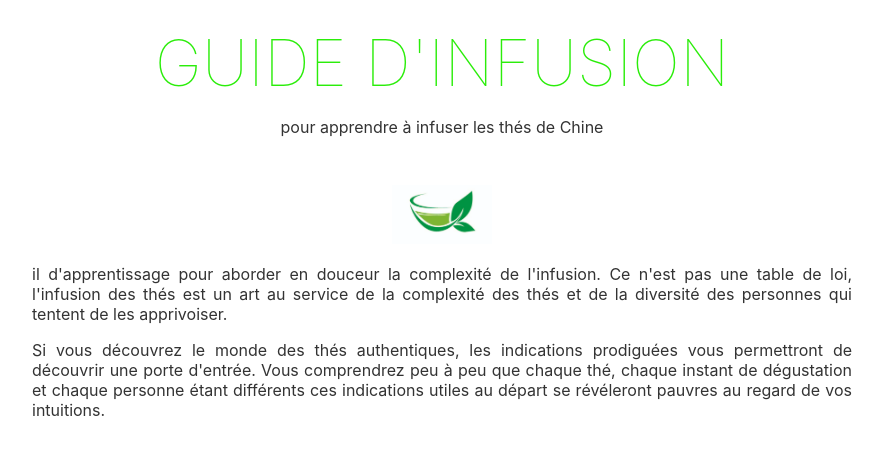
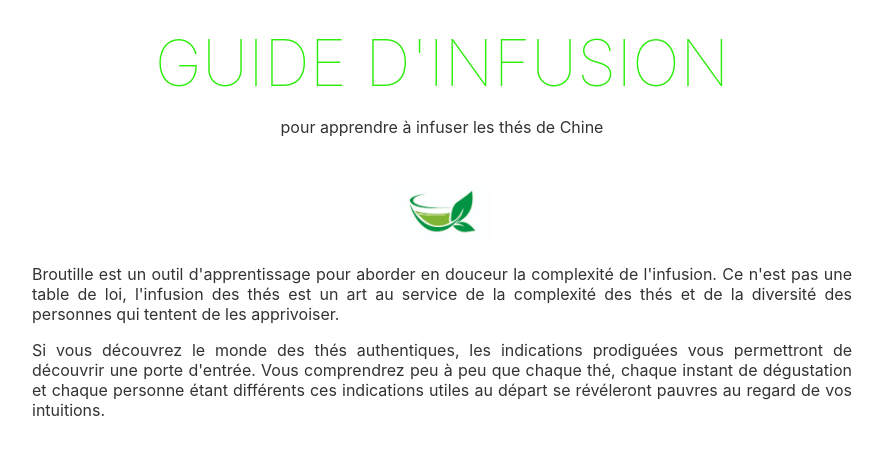
Before and after one commit to brutdethe/theoteque, a Svelte app: page / in a window 1280 px wide. Shown: the top 454 px of the page, without its empty margins (198-1081 px from the left). Built offline with nearby package versions, Linux system fonts and the light colour scheme.

Commit message:
charge le fichier des thés

```diff
--- a/src/App.svelte
+++ b/src/App.svelte
@@ -32,8 +32,10 @@
     import yaml from 'js-yaml'
 
     function loadTeas(file) {
-        fetch(file).then(response => response.text())
+        return fetch(file).then(response => response.text())
     }
+
+    loadTeas('./teas.yaml').then(text => console.log(yaml.safeLoad(text)))
 </script>
 
 <main>
@@ -42,10 +44,10 @@
     <div class="tea-search"></div>
     <img src="assets/logo.jpg" alt="tasse de thé" width="100px" />
     <blockquote>
-        il d'apprentissage pour aborder en douceur la complexité de l'infusion.
-        Ce n'est pas une table de loi, l'infusion des thés est un art au service
-        de la complexité des thés et de la diversité des personnes qui tentent
-        de les apprivoiser.
+        Broutille est un outil d'apprentissage pour aborder en douceur la
+        complexité de l'infusion. Ce n'est pas une table de loi, l'infusion des
+        thés est un art au service de la complexité des thés et de la diversité
+        des personnes qui tentent de les apprivoiser.
     </blockquote>
     <blockquote>
         Si vous découvrez le monde des thés authentiques, les indications
```
